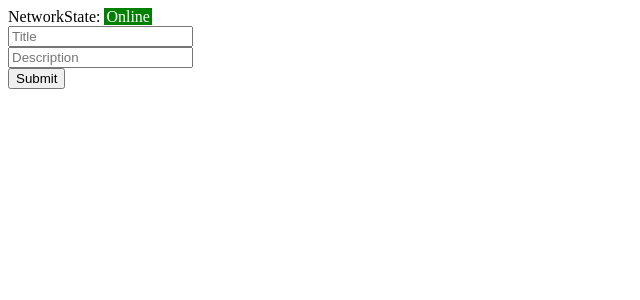
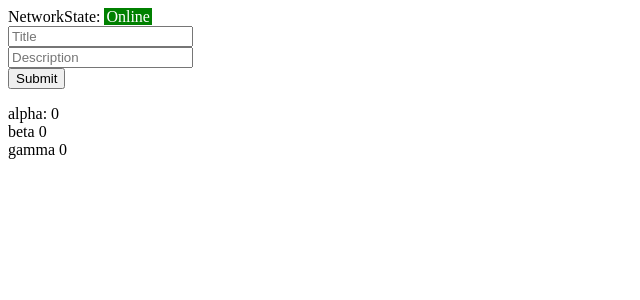
Before and after one commit to michalfirszt/pwa-app, a React (Create React App) app: page / in a window 1280 px wide. Shown: the top 300 px of the page, without its empty margins (0-640 px from the left). Built offline with nearby package versions, Linux system fonts and the light colour scheme.

Commit message:
Device position

```diff
--- a/src/App.js
+++ b/src/App.js
@@ -1,5 +1,6 @@
 import React from 'react';
 
+import DevicePosition from './components/DevicePosition';
 import NetworkState from './components/NetworkState';
 import Notes from './components/Notes';
 
@@ -12,6 +13,9 @@ const App = () => {
       <div>
         <Notes />
       </div>
+      <div>
+        <DevicePosition />
+      </div>
     </div>
   );
 };
--- /dev/null
+++ b/src/components/DevicePosition/DevicePosition.js
@@ -0,0 +1,58 @@
+import React, { useCallback, useEffect, useState } from 'react';
+
+const getDeviceOrientationPermission = () => {
+  if (!('DeviceOrientationEvent' in window)) {
+    return Promise.resolve('denied');
+  }
+
+  return (
+    DeviceOrientationEvent?.requestPermission?.() || Promise.resolve('granted')
+  );
+};
+
+const DevicePosition = () => {
+  const [devicePosition, setDevicePosition] = useState({
+    alpha: 0,
+    beta: 0,
+    gamma: 0,
+  });
+
+  const handleDeviceOrientation = useCallback(({ alpha, beta, gamma }) => {
+    setDevicePosition({
+      alpha: Math.floor(alpha),
+      beta: Math.floor(beta),
+      gamma: Math.floor(gamma),
+    });
+  }, []);
+
+  useEffect(() => {
+    getDeviceOrientationPermission().then((positionAccess) => {
+      if (positionAccess === 'granted') {
+        window.addEventListener(
+          'deviceorientation',
+          handleDeviceOrientation,
+          true
+        );
+      }
+    });
+
+    return () => {
+      window.removeEventListener(
+        'deviceorientation',
+        handleDeviceOrientation,
+        true
+      );
+    };
+    // eslint-disable-next-line react-hooks/exhaustive-deps
+  }, []);
+
+  return (
+    <div>
+      <div>alpha: {devicePosition.alpha}</div>
+      <div>beta {devicePosition.beta}</div>
+      <div>gamma {devicePosition.gamma}</div>
+    </div>
+  );
+};
+
+export default DevicePosition;
--- /dev/null
+++ b/src/components/DevicePosition/index.js
@@ -0,0 +1 @@
+export { default } from './DevicePosition';
```
